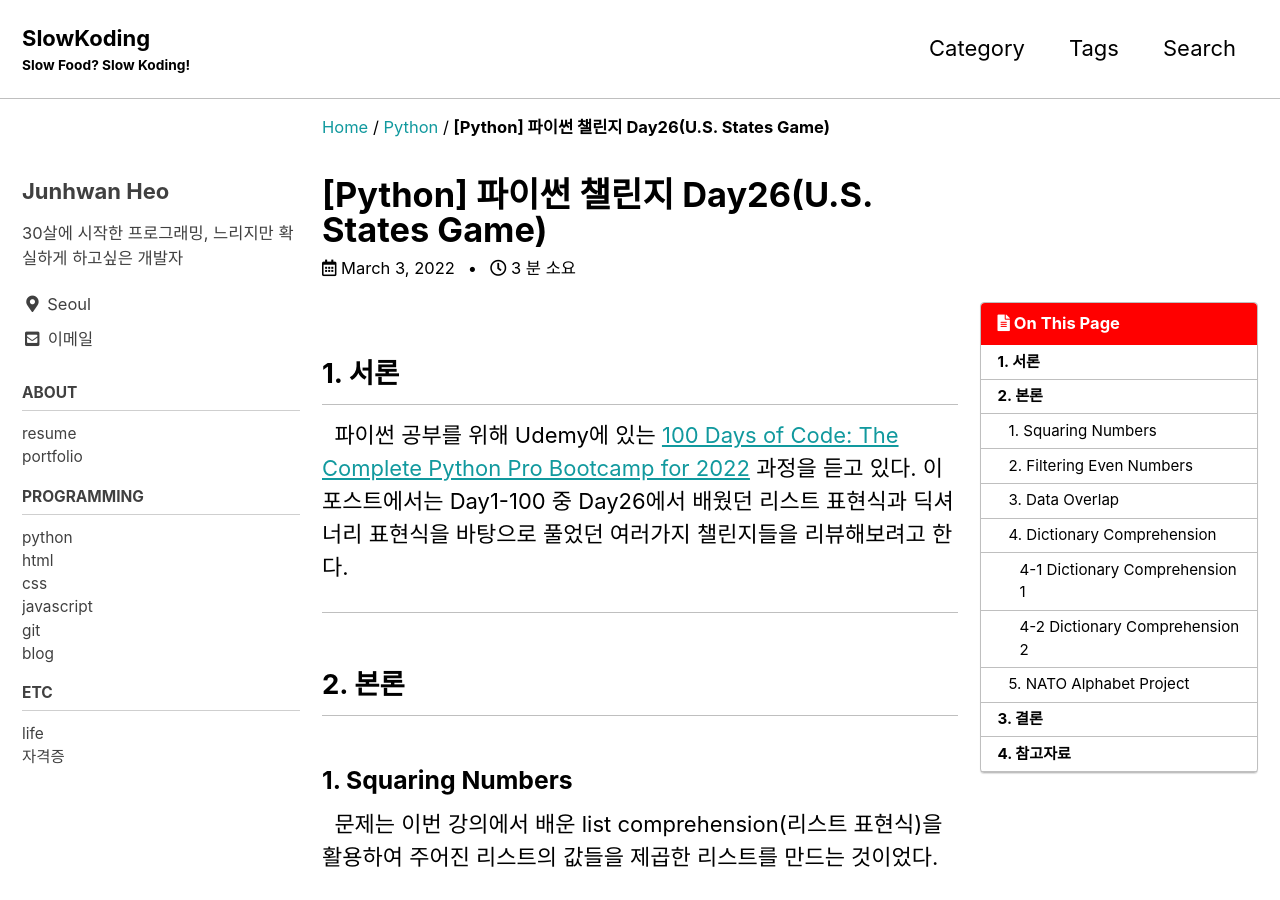
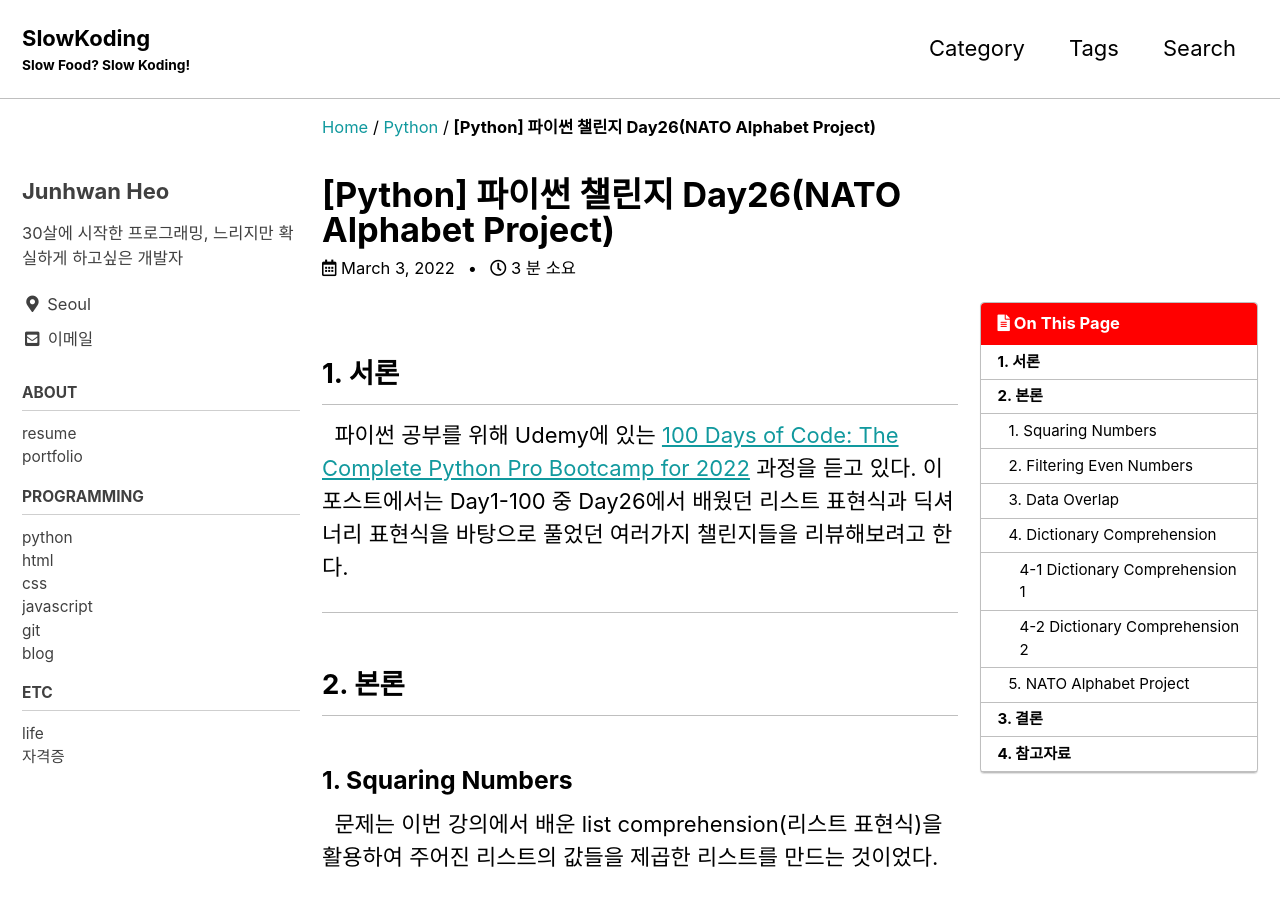
Before and after one commit to slowkoding/slowkoding.github.io, a Jekyll site: the page built from _posts/2022-03-03-python-day26.md, in a window 1280 px wide and 900 px high. Built offline with Jekyll 4.4.1, drawn with Linux system fonts in a browser that asks for light colours; cached includes are drawn as plain includes; comment, search, counter and statistics services are not loaded.

Commit message:
Update 2022-03-03-python-day26.md

```diff
--- a/_posts/2022-03-03-python-day26.md
+++ b/_posts/2022-03-03-python-day26.md
@@ -1,6 +1,6 @@
 ---
 layout: single
-title: "[Python] 파이썬 챌린지 Day26(U.S. States Game)"
+title: "[Python] 파이썬 챌린지 Day26(NATO Alphabet Project)"
 categories: Python
 tags: [python, coding, 100DaysOfPython, Day26, 2022/03/03]
 toc: true
```
